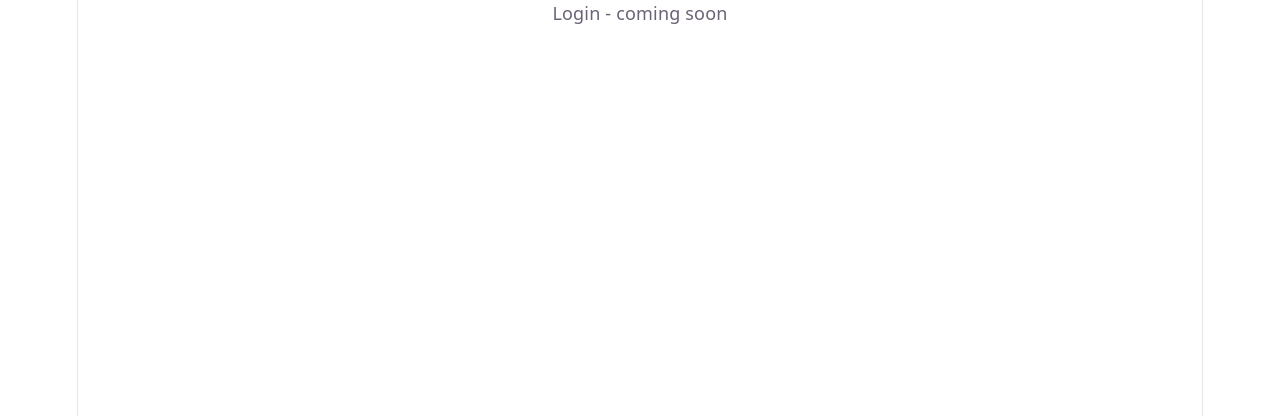
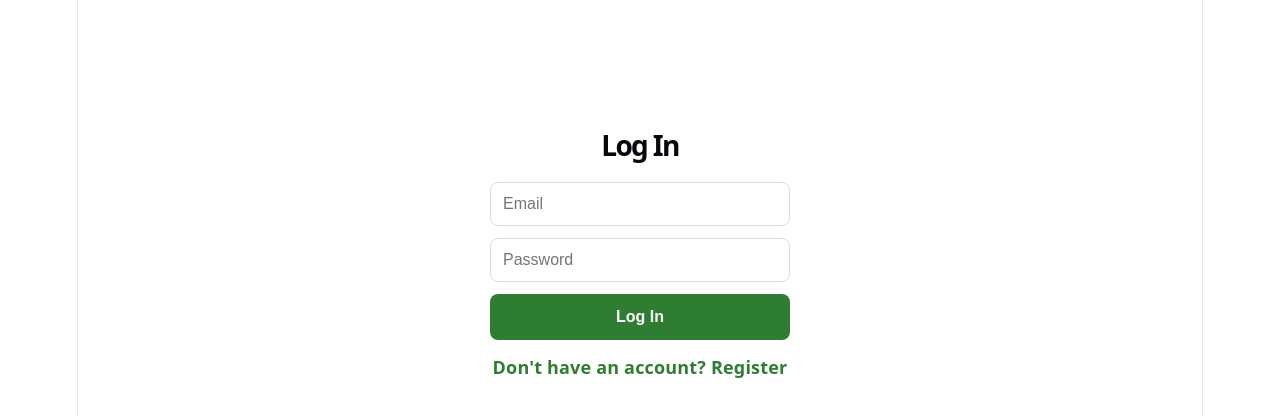
Before and after one commit to Lamiaeelhoudali/Spiritual-corner, a React app in the folder web/: page /login in a window 1280 px wide. Shown: the top 416 px of the page. Built offline with nearby package versions, Linux system fonts and the light colour scheme; the HTML template or start-up script is replaced by a standard one.

Commit message:
Add real Login and Dashboard pages to web app

```diff
--- a/web/src/pages/Dashboard.jsx
+++ b/web/src/pages/Dashboard.jsx
@@ -1,3 +1,91 @@
+import { useState, useEffect } from 'react';
+import { useNavigate } from 'react-router-dom';
+
 export default function Dashboard() {
-  return <div>Dashboard - coming soon</div>;
+  const [name, setName] = useState(null);
+  const [timings, setTimings] = useState(null);
+  const [hijriDate, setHijriDate] = useState(null);
+  const [prayerError, setPrayerError] = useState('');
+  const [loadingPrayers, setLoadingPrayers] = useState(true);
+  const navigate = useNavigate();
+
+  useEffect(() => {
+    setName(localStorage.getItem('name'));
+    loadPrayerTimes();
+  }, []);
+
+  function loadPrayerTimes() {
+    setLoadingPrayers(true);
+    setPrayerError('');
+    if (!navigator.geolocation) {
+      setPrayerError('Location not supported by this browser');
+      setLoadingPrayers(false);
+      return;
+    }
+    navigator.geolocation.getCurrentPosition(
+      async (position) => {
+        try {
+          const { latitude, longitude } = position.coords;
+          const today = new Date();
+          const dateStr = String(today.getDate()).padStart(2, '0') + '-' + String(today.getMonth() + 1).padStart(2, '0') + '-' + today.getFullYear();
+          const response = await fetch(
+            `https://api.aladhan.com/v1/timings/${dateStr}?latitude=${latitude}&longitude=${longitude}`
+          );
+          const data = await response.json();
+          if (data.code !== 200) {
+            setPrayerError('Could not load prayer times');
+            return;
+          }
+          setTimings(data.data.timings);
+          const hijri = data.data.date.hijri;
+          setHijriDate(`${hijri.day} ${hijri.month.en} ${hijri.year} AH`);
+        } catch {
+          setPrayerError('Could not load prayer times');
+        } finally {
+          setLoadingPrayers(false);
+        }
+      },
+      () => {
+        setPrayerError('Location permission denied');
+        setLoadingPrayers(false);
+      }
+    );
+  }
+
+  return (
+    <div style={styles.container}>
+      <div style={styles.prayerBox}>
+        {loadingPrayers ? (
+          <p>Loading...</p>
+        ) : prayerError ? (
+          <p style={styles.error}>{prayerError}</p>
+        ) : timings ? (
+          <>
+            {hijriDate ? <p style={styles.hijriText}>{hijriDate}</p> : null}
+            <p>Fajr (الفجر): {timings.Fajr}</p>
+            <p>Dhuhr (الظهر): {timings.Dhuhr}</p>
+            <p>Asr (العصر): {timings.Asr}</p>
+            <p>Maghrib (المغرب): {timings.Maghrib}</p>
+            <p>Isha (العشاء): {timings.Isha}</p>
+          </>
+        ) : null}
+      </div>
+
+      <button style={styles.button} onClick={() => navigate('/qibla')}>Qibla</button>
+      <button style={styles.button} onClick={() => navigate('/quran')}>Quran</button>
+      <button style={styles.button} onClick={() => navigate('/journal')}>My Journal</button>
+      <button style={styles.button} onClick={() => navigate('/tracker')}>Prayer Tracker</button>
+
+      {name ? <p style={styles.welcome}>Welcome back, {name}</p> : null}
+    </div>
+  );
 }
+
+const styles = {
+  container: { display: 'flex', flexDirection: 'column', alignItems: 'center', paddingTop: 60, minHeight: '100vh', backgroundColor: '#ffffff' },
+  prayerBox: { marginBottom: 24, padding: 16, borderRadius: 12, backgroundColor: '#f5f5f5', textAlign: 'center' },
+  hijriText: { color: '#2e7d32', fontWeight: '600' },
+  error: { color: '#cc0000' },
+  welcome: { fontSize: 18, marginTop: 16 },
+  button: { backgroundColor: '#2e7d32', color: '#ffffff', padding: '12px 32px', borderRadius: 8, border: 'none', fontWeight: 'bold', fontSize: 16, marginBottom: 8, cursor: 'pointer', width: 250 },
+};
--- a/web/src/pages/Login.jsx
+++ b/web/src/pages/Login.jsx
@@ -1,3 +1,66 @@
+import { useState } from 'react';
+import { useNavigate, Link } from 'react-router-dom';
+
 export default function Login() {
-  return <div>Login - coming soon</div>;
+  const navigate = useNavigate();
+  const [email, setEmail] = useState('');
+  const [password, setPassword] = useState('');
+  const [error, setError] = useState('');
+
+  async function handleLogin(e) {
+    e.preventDefault();
+    setError('');
+    try {
+      const response = await fetch('https://spiritual-corner.onrender.com/login', {
+        method: 'POST',
+        headers: { 'Content-Type': 'application/json' },
+        body: JSON.stringify({ email, password }),
+      });
+      const data = await response.json();
+      if (!response.ok) {
+        setError(data.error || 'Login failed');
+        return;
+      }
+      localStorage.setItem('token', data.token);
+      localStorage.setItem('name', data.name);
+      navigate('/dashboard');
+    } catch {
+      setError('Could not connect to server');
+    }
+  }
+
+  return (
+    <div style={styles.container}>
+      <h1 style={styles.title}>Log In</h1>
+      <form onSubmit={handleLogin} style={styles.form}>
+        <input
+          style={styles.input}
+          type="email"
+          placeholder="Email"
+          value={email}
+          onChange={(e) => setEmail(e.target.value)}
+        />
+        <input
+          style={styles.input}
+          type="password"
+          placeholder="Password"
+          value={password}
+          onChange={(e) => setPassword(e.target.value)}
+        />
+        {error ? <p style={styles.error}>{error}</p> : null}
+        <button style={styles.button} type="submit">Log In</button>
+      </form>
+      <Link to="/register" style={styles.link}>Don't have an account? Register</Link>
+    </div>
+  );
 }
+
+const styles = {
+  container: { display: 'flex', flexDirection: 'column', alignItems: 'center', paddingTop: 100, minHeight: '100vh', backgroundColor: '#ffffff' },
+  title: { fontSize: 28, fontWeight: 'bold', marginBottom: 24 },
+  form: { display: 'flex', flexDirection: 'column', width: 300 },
+  input: { border: '1px solid #dddddd', borderRadius: 8, padding: 12, marginBottom: 12, fontSize: 16 },
+  error: { color: '#cc0000', textAlign: 'center' },
+  button: { backgroundColor: '#2e7d32', color: '#ffffff', padding: 14, borderRadius: 8, border: 'none', fontWeight: 'bold', fontSize: 16, cursor: 'pointer' },
+  link: { color: '#2e7d32', fontWeight: '600', marginTop: 14, textDecoration: 'none' },
+};
```
